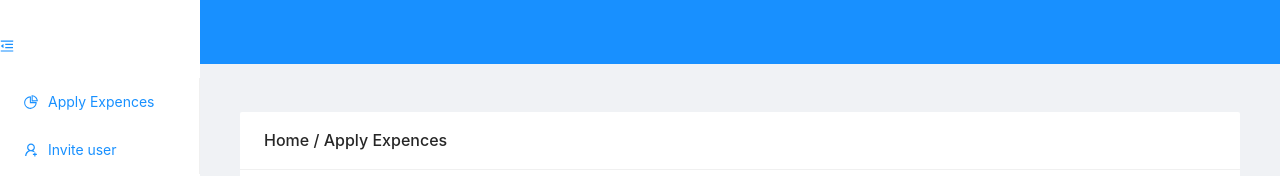
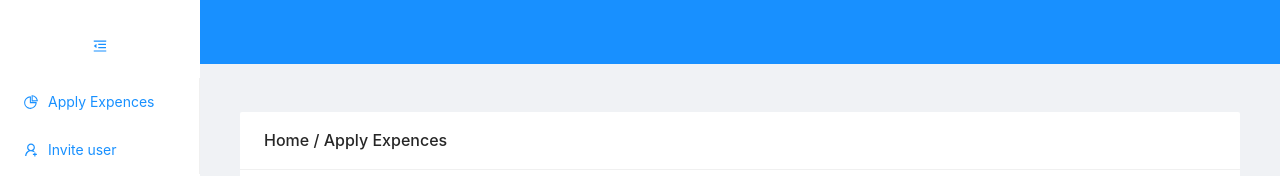
Before and after one commit to LaxmanPache90/claimSystem, a Next.js app: page / in a window 1280 px wide. Shown: the top 176 px of the page. Built offline with nearby package versions, Linux system fonts and the light colour scheme; no server answers.

Commit message:
menuitem added at center

```diff
--- a/pages/_app.js
+++ b/pages/_app.js
@@ -27,7 +27,7 @@ function MyApp({ Component, pageProps }) {
   <Layout style={{height:'100vh'}}>
         <Sider trigger={null} style={{background:'white'}} collapsible collapsed={collapsed}>
           <div className={styles.logo} />
-          <Header style={{background:'white' , color:'#1890FF' , padding:0}} onClick={toggle} >
+          <Header style={{background:'white' , color:'#1890FF' , display:'flex', justifyContent:'center', padding:0}} onClick={toggle} >
           { collapsed ? <  MenuUnfoldOutlined  /> :<MenuFoldOutlined />}
           </Header>
 
```
